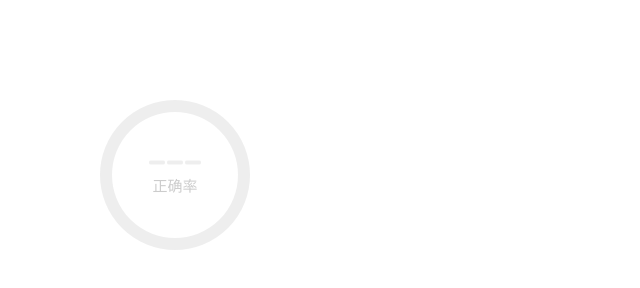
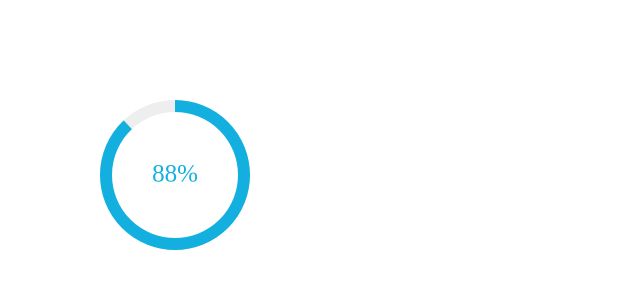
Before and after one commit to yjh30/simple-doughnut-chart, a website: page index.html in a window 1280 px wide. Shown: the whole page, without its empty margins (0-640 px from the left). Drawn offline with Linux system fonts and the light colour scheme.

Commit message:
feat(功能): text为空字符串或不传递，破折号，百分比居中显示

```diff
--- a/index.html
+++ b/index.html
@@ -24,8 +24,8 @@
             defaultColor: '#eee',       // 圆环默认颜色
             defaultTextColor: '#ccc',   // 默认文本颜色
             activeColor: '#13b0df',     // 圆环激活颜色
-            percentage: -88,             // 百分比
-            text: '正确率',              // 文本
+            percentage: 88,             // 百分比
+            // text: '正确率',              // 文本
             duration: 1500,             // 动画持续时间
             dashWidth: 12,              // (百分比占位符)破折号宽
             dashHeight: 4,              // 破折号高
--- a/index.js
+++ b/index.js
@@ -102,10 +102,11 @@ DoughnutChart.prototype = {
         this.ctx.lineWidth = this.options.dashHeight;
         this.ctx.lineCap = 'round';
 
+        var verticalPos = this.options.text === '' ? this.radius : this.radius - this.options.activeTextSize / 2;
         var drawItem = function(ctx, startPos, endPos, drawCount) {
             ctx.beginPath();
-            ctx.moveTo(startPos, this.radius - this.options.activeTextSize / 2);
-            ctx.lineTo(endPos, this.radius - this.options.activeTextSize / 2);
+            ctx.moveTo(startPos, verticalPos);
+            ctx.lineTo(endPos, verticalPos);
             ctx.stroke();
 
             if (--drawCount > 0) {
@@ -155,11 +156,13 @@ DoughnutChart.prototype = {
     },
 
     drawPercentageText: function(percentage) {
+        var verticalPos = this.options.text === '' ? this.radius : this.radius - this.options.activeTextSize / 2;
+
         this.ctx.beginPath();
         this.ctx.font = this.options.activeTextSize + 'px MicrosoftYaHeiUI';
         this.ctx.fillStyle = this.options.activeColor;
         this.ctx.closePath();
-        this.ctx.fillText(percentage + '%', this.radius, this.radius - this.options.activeTextSize / 2);
+        this.ctx.fillText(percentage + '%', this.radius, verticalPos);
     },
 
     drawActiveDoughnut: function(percentage) {
--- a/package.json
+++ b/package.json
@@ -1,6 +1,6 @@
 {
   "name": "simple-doughnut-chart",
-  "version": "1.0.0",
+  "version": "1.1.0",
   "description": "doughnut chart",
   "main": "index.js",
   "scripts": {
```
Also changed, not shown: README.md.
